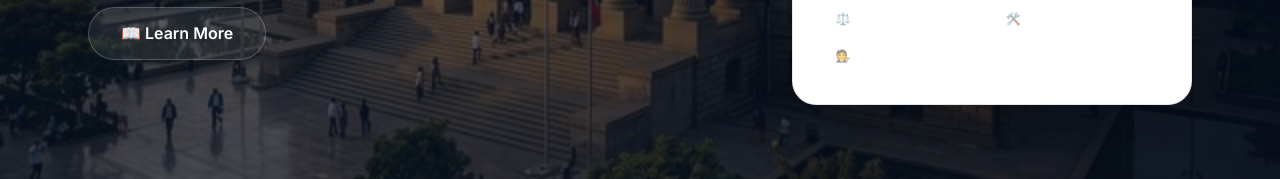
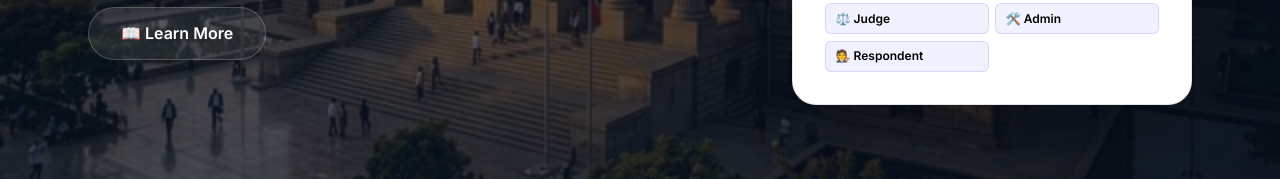
Before and after one commit to jenihas90-ship-it/c2ms, a website: page public/index.html in a window 1280 px wide. Shown: the part 621-800 px from the top of the page. Drawn offline with Linux system fonts and the light colour scheme; no server answers.

Commit message:
style: Force solid black text for demo account names on white background

```diff
--- a/public/index.html
+++ b/public/index.html
@@ -390,19 +390,20 @@
 
     .demo-chip {
       padding: 0.35rem 0.6rem;
-      background: rgba(255, 255, 255, 0.05);
-      border: 1px solid rgba(255, 255, 255, 0.1);
+      background: #f0f2ff;
+      border: 1px solid rgba(99, 102, 241, 0.2);
       border-radius: 6px;
       font-size: 0.75rem;
-      color: rgba(255, 255, 255, 0.6);
+      color: #000000 !important;
+      font-weight: 700;
       cursor: pointer;
       transition: all 0.15s;
     }
 
     .demo-chip:hover {
-      background: rgba(99, 102, 241, 0.2);
+      background: rgba(99, 102, 241, 0.12);
       border-color: rgba(99, 102, 241, 0.4);
-      color: #c7d2fe;
+      color: var(--primary);
     }
 
     .toast-card {
```
Also changed, not shown: public/about.html (+5 -2 lines).
